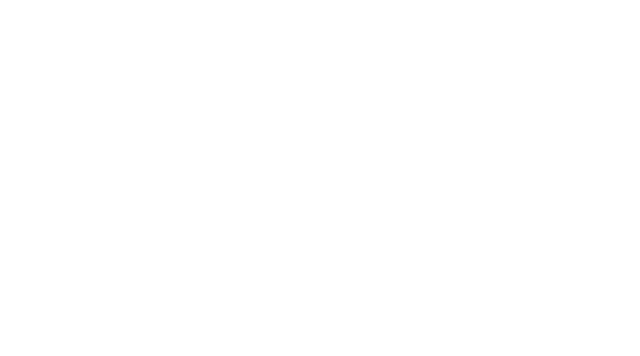
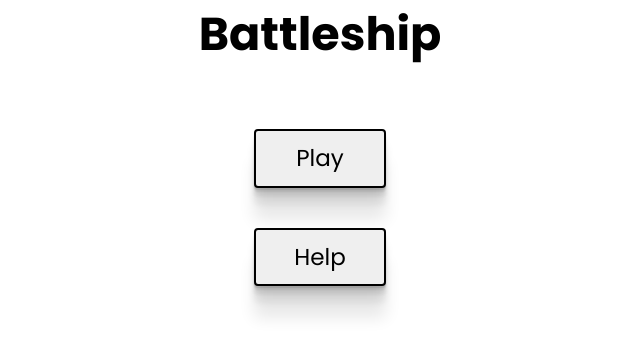
Before and after one commit to Prince-Web-Developer/Battleship, a website built with webpack: page src/template.html in a window 1280 px wide. Shown: the whole page, without its empty margins (320-960 px from the left). Built offline with nearby package versions, Linux system fonts and the light colour scheme.

Commit message:
feat(startScreen): add start screen

```diff
--- a/package.json
+++ b/package.json
@@ -17,6 +17,7 @@
     "@eslint/js": "^10.0.1",
     "css-loader": "^7.1.4",
     "eslint": "^10.4.1",
+    "file-loader": "^6.2.0",
     "globals": "^17.6.0",
     "html-loader": "^5.1.0",
     "html-webpack-plugin": "^5.6.7",
--- a/src/index.js
+++ b/src/index.js
@@ -1 +1,3 @@
 import css from "./style.css";
+import particles from "./scripts/ui/particle.js"
+import navigation from "./scripts/ui/navigation.js"
--- /dev/null
+++ b/src/scripts/ui/navigation.js
@@ -0,0 +1,47 @@
+import audio from "/asssets/sounds/universfield-computer-mouse-click-352734.mp3";
+
+const mouseClickAudio = new Audio(audio);
+mouseClickAudio.load();
+
+const screens = document.querySelectorAll("body > div")
+
+const pageFadeInAnimation = animateBody()
+
+
+
+
+const buttons = document.querySelectorAll(".navigationButton");
+buttons.forEach((button) =>
+    button.addEventListener("click", async (e) => {
+        mouseClickAudio.play().catch((e) => console.log(e))
+        setTimeout(() => {
+            pageFadeInAnimation.play()
+            changeScreen(e.target.dataset.screenId);
+        }, 1000) // 1ms
+  }),
+);
+
+
+function changeScreen(newScreen) {
+    screens.forEach((screen) => {
+        if (screen.id === newScreen) screen.classList.remove("none")
+        else screen.classList.add("none")
+    })
+}
+
+
+
+
+function animateBody() {
+    const keyFrames = [
+        { opacity: 0 },
+        {opacity: 1}
+    ]
+    const options = {
+        fill: "forwards",
+        duration: 500, // 0.5ms,
+        easing: "ease-in"
+
+    }
+    return document.body.animate(keyFrames,options)
+}
--- /dev/null
+++ b/src/scripts/ui/particle.js
@@ -0,0 +1,76 @@
+let canvas = document.querySelector("canvas")
+
+const ctx = canvas.getContext("2d");
+
+function resizeCanvas() {
+  canvas.width = window.innerWidth;
+  canvas.height = window.innerHeight;
+}
+
+
+resizeCanvas();
+
+
+window.addEventListener("resize", resizeCanvas);
+
+
+
+
+
+
+
+
+
+let particles = []
+
+document.addEventListener(("mousemove"), (e) => {
+    for (let index = 0; index < 5; index++) {
+        particles.push(new Particle(e.x,e.y))
+    }
+})
+
+
+class Particle{
+    constructor(x,y) {
+        this.x = x
+        this.y = y
+
+        this.size = Math.random() * 5 + 1
+        this.speedX = Math.random() * 3 - 1.5
+        this.speedY = Math.random() * 3 - 1.5
+    }
+
+    update() {
+        this.x += this.speedX
+        this.y += this.speedY
+
+        if (this.size > 0.2) this.size -= 0.1
+    }
+
+    draw() {
+        ctx.fillStyle = "red"
+        ctx.beginPath()
+        ctx.arc(this.x, this.y, this.size, 0, 360)
+        ctx.fill()
+    }
+}
+
+
+
+function showParticles() {
+    ctx.clearRect(0, 0, canvas.width, canvas.height)
+    for (let index = particles.length - 1; index >= 0; index--) {
+        const particle = particles[index]
+        particle.update()
+
+        if (particle.size < 0.2) {
+            particles.splice(index, 1)
+            continue
+        }
+
+        particle.draw()
+    }
+    requestAnimationFrame(showParticles)
+}
+
+showParticles()
--- a/src/style.css
+++ b/src/style.css
@@ -17,6 +17,8 @@
 body {
   line-height: 1.5;
   -webkit-font-smoothing: antialiased;
+  font-family: "Poppins", sans-serif;
+  font-size: clamp(1rem,0.8rem + 0.8vw,2rem);
 }
 
 img,
@@ -61,3 +63,63 @@
 #__next {
   isolation: isolate;
 }
+
+/* home screen styles */
+
+.intro {
+  width: 100vw;
+  height: 100vh;
+  display: flex;
+  gap: 60px;
+  flex-direction: column;
+  align-items: center;
+}
+
+.menu{
+  list-style: none;
+  display: flex;
+  flex-direction: column;
+  gap: 40px;
+  padding: 0px;
+}
+
+li{
+  flex: 1;
+  display: flex;
+}
+
+.menu-button{
+  flex: 1;
+  border: 2px solid black;
+  color: black;
+  text-decoration: none;
+  border-radius: 4px;
+  padding: 10px 38px;
+  box-shadow: rgba(0, 0, 0, 0.09) 0px 2px 1px, rgba(0, 0, 0, 0.09) 0px 4px 2px, rgba(0, 0, 0, 0.09) 0px 8px 4px, rgba(0, 0, 0, 0.09) 0px 16px 8px, rgba(0, 0, 0, 0.09) 0px 32px 16px;
+  transition: box-shadow 0.5s;
+}
+
+.menu-button:hover{
+  cursor: pointer;
+  background-color: darkgray;
+}
+
+.menu-button:active{
+  box-shadow: none;
+}
+
+
+
+
+
+#canvas1{
+  position: absolute;
+  pointer-events: none;
+  inset: 0;
+}
+
+
+
+.none{
+  display: none;
+}
--- a/src/template.html
+++ b/src/template.html
@@ -3,7 +3,25 @@
   <head>
     <meta charset="UTF-8" />
     <meta name="viewport" content="width=device-width, initial-scale=1.0" />
-    <title></title>
+    <title>Battleship</title>
+    <link rel="preconnect" href="https://fonts.googleapis.com">
+<link rel="preconnect" href="https://fonts.gstatic.com" crossorigin>
+<link href="https://fonts.googleapis.com/css2?family=Poppins:ital,wght@0,100;0,200;0,300;0,400;0,500;0,600;0,700;0,800;0,900;1,100;1,200;1,300;1,400;1,500;1,600;1,700;1,800;1,900&family=Roboto+Condensed:ital,wght@0,100..900;1,100..900&display=swap" rel="stylesheet">
   </head>
-  <body></body>
+  <body>
+
+    <div class="intro" id="intro">
+      <h1>Battleship</h1>
+      <ul class="menu">
+        <li><button type="button" class="menu-button navigationButton" data-screen-id = "play">Play</button></li>
+        <li><button type="button" class="menu-button navigationButton" data-screen-id = "help">Help</button></li>
+      </ul>
+    </div>
+
+    <div id="help" class="none">
+      <h1>Hello</h1>
+    </div>
+
+      <canvas id="canvas1"></canvas>
+  </body>
 </html>
--- a/webpack.common.js
+++ b/webpack.common.js
@@ -8,6 +8,7 @@
   plugins: [
     new HtmlWebpackPlugin({
       template: "./src/template.html",
+      filename: "index.html",
     }),
   ],
   module: {
@@ -28,10 +29,22 @@
         test: /\.(woff2|woff)$/i,
         type: "asset/resource",
       },
+      {
+        test: /\.(mp3)$/,
+        use: [
+          {
+            loader: "file-loader",
+            options: {
+              name: "[name].[ext]",
+              outputPath: "static/media/",
+            },
+          },
+        ],
+      },
     ],
   },
   output: {
-    filename: "main.js",
+    filename: "js/[name].[contenthash].js",
     path: path.resolve(import.meta.dirname, "dist"),
     clean: true,
   },
```
Also changed, not shown: 2 other files.
